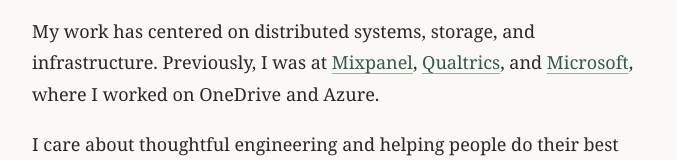
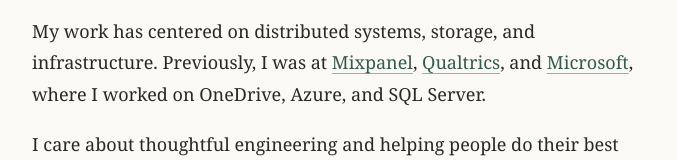
Before and after one commit to amitsaraff/amitsaraff.github.io, a plain HTML site: page index.html in a window 1280 px wide. Shown: the part 336-496 px from the top of the page, without its empty margins (301-978 px from the left). Drawn offline with Linux system fonts and the light colour scheme.

Commit message:
Add SQL Server to Microsoft experience (#62)

```diff
--- a/index.html
+++ b/index.html
@@ -116,7 +116,7 @@
       Previously, I was at <a href="https://mixpanel.com/">Mixpanel</a>,
       <a href="https://www.qualtrics.com/">Qualtrics</a>, and
       <a href="https://www.microsoft.com/">Microsoft</a>, where I worked on
-      OneDrive and Azure.</p>
+      OneDrive, Azure, and SQL Server.</p>
 
     <p>I care about thoughtful engineering and helping people do their best work.</p>
 
```
